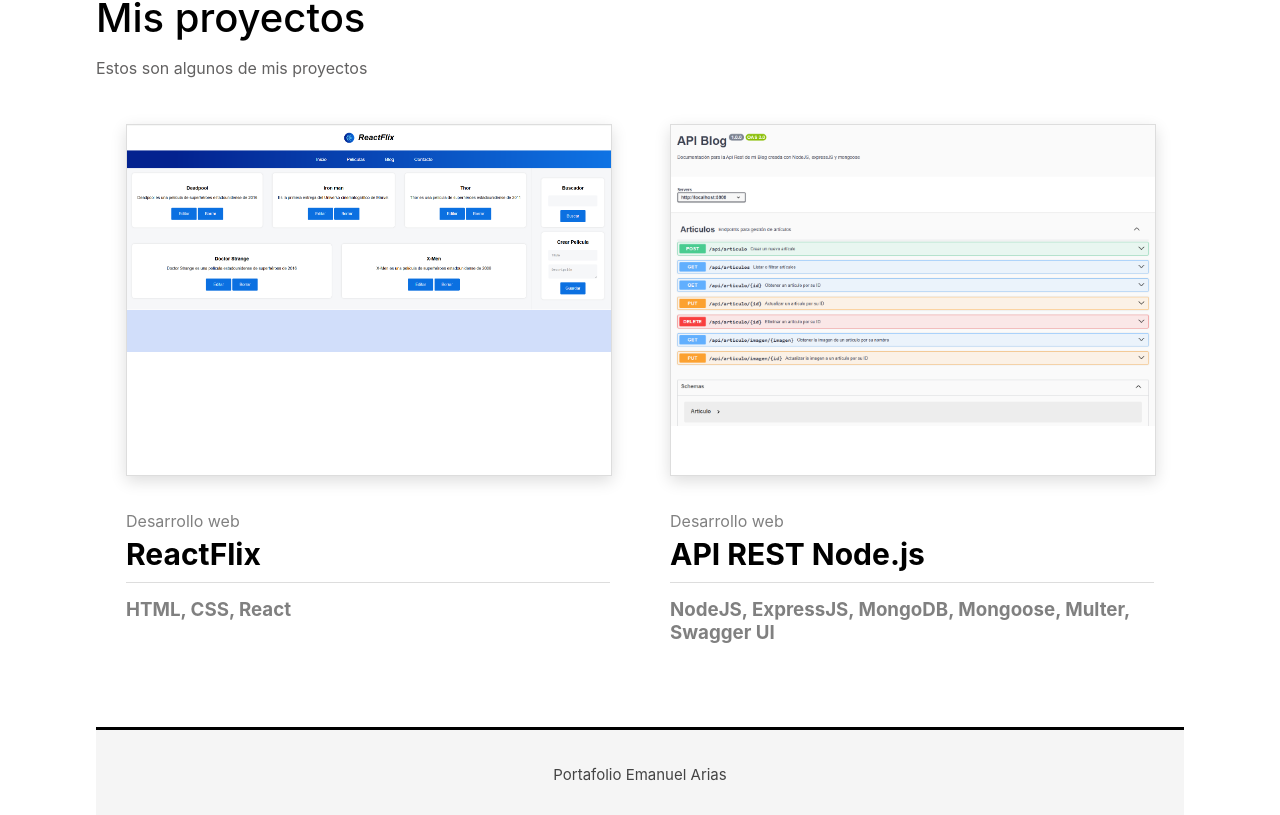
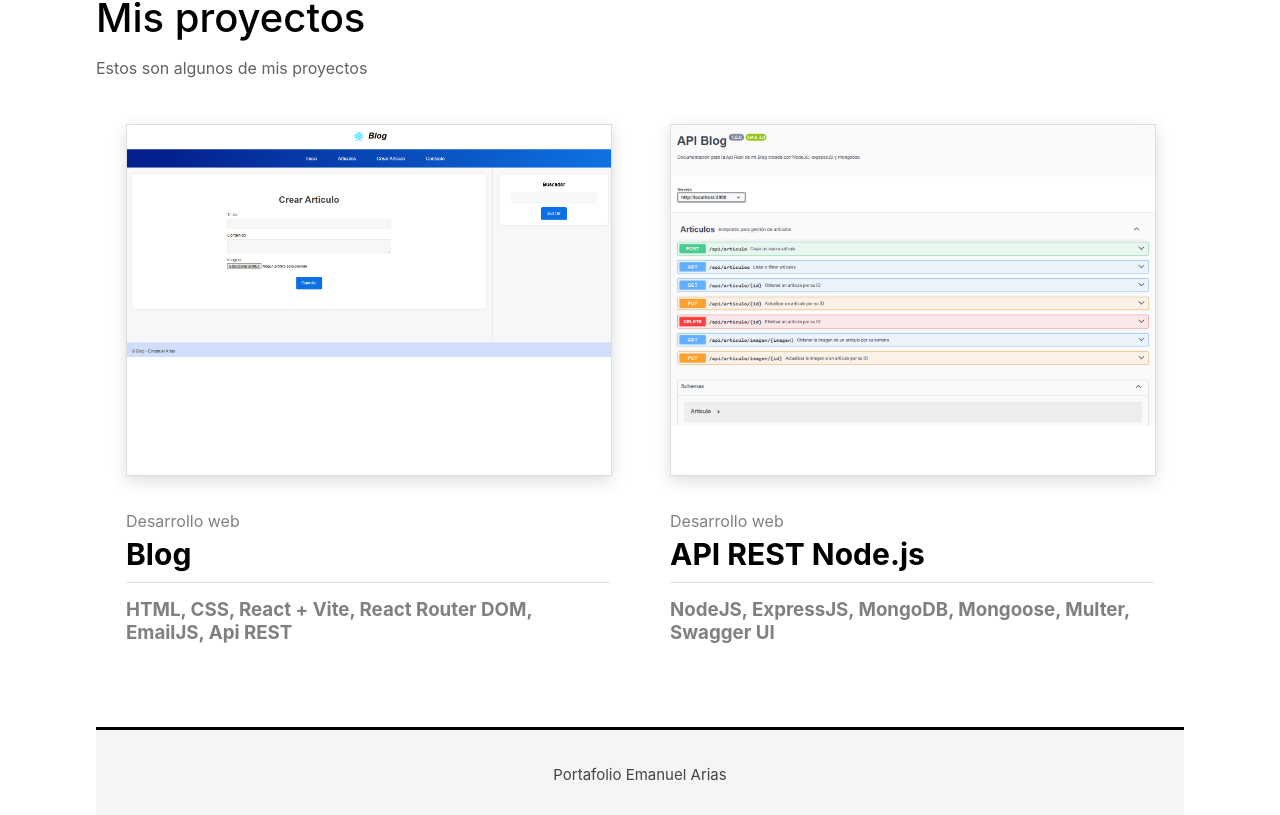
Before and after one commit to emanuelarias9/portafolio, a React (Create React App) app: page /portafolio/home in a window 1280 px wide. Shown: the part 419-1234 px from the top of the page. Built offline with nearby package versions, Linux system fonts and the light colour scheme.

Commit message:
Nuevo proyecto agregado al portafolio

```diff
--- a/src/data/trabajos.js
+++ b/src/data/trabajos.js
@@ -1,12 +1,13 @@
 export const trabajos = [
   {
-    id: "Reactflix",
-    nombre: "ReactFlix",
-    urlGithub: "https://github.com/emanuelarias9/react-peliculas",
-    tecnologias: "HTML, CSS, React",
+    id: "Blog",
+    nombre: "Blog",
+    urlGithub: "https://github.com/emanuelarias9/Blog",
+    urlDeploy: "https://blog-esv7.onrender.com",
+    tecnologias: "HTML, CSS, React + Vite, React Router DOM, EmailJS, Api REST",
     categoria: "Desarrollo web",
     descripcion:
-      "Un proyecto para dominar React Hooks ReactFlix es una aplicación web interactiva para gestionar tu colección de películas, desarrollada con React como proyecto de aprendizaje. Diseñada para practicar los fundamentos de la librería",
+      "Este proyecto es un Blog desarrollado en React que consume una API REST construida en NodeJS Los usuarios pueden crear, ver, editar y eliminar artículos, buscar por palabra clave, y navegar entre distintas páginas como inicio, contacto y listado de publicaciones.",
   },
   {
     id: "ApiRestNode",
```
Also changed, not shown: public/images/Blog.png (added), public/images/Reactflix.png (deleted).
